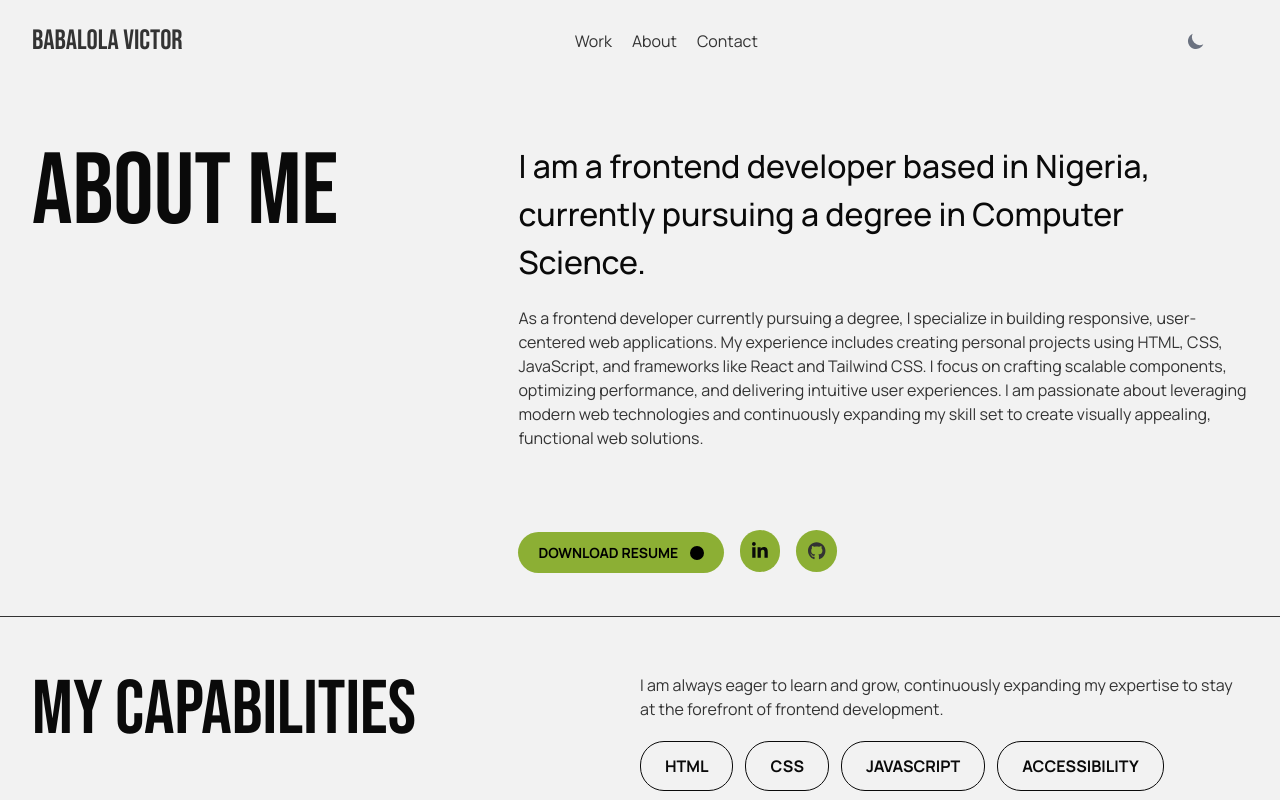
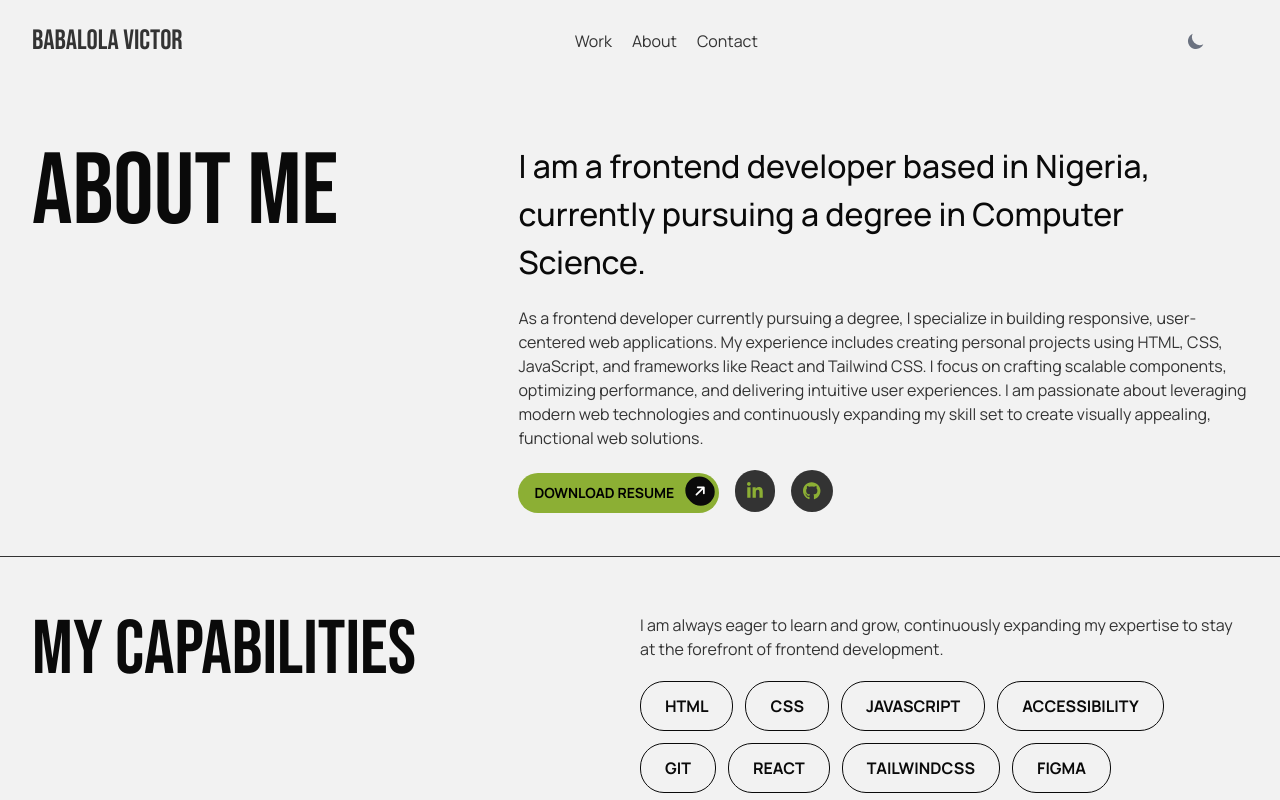
Before and after one commit to ZHADOW999/my-portfolio, a React (Create React App) app: page /About in a window 1280 px wide. Shown: the top 800 px of the page. Built offline with nearby package versions, Linux system fonts and the light colour scheme.

Commit message:
buttonsssssss

```diff
--- a/src/pages/About.js
+++ b/src/pages/About.js
@@ -1,4 +1,4 @@
-import { faCircle } from '@fortawesome/free-solid-svg-icons';
+import { faArrowRight } from '@fortawesome/free-solid-svg-icons';
 import { faGithub, faLinkedinIn } from '@fortawesome/free-brands-svg-icons';
 import { FontAwesomeIcon } from '@fortawesome/react-fontawesome';
 import { Link } from 'react-router-dom';
@@ -34,25 +34,16 @@ const About = () => {
 
                     <p className='3xl:text-3 font-small-text-font text-2 dark:text-dark-theme-textColor-2 text-light-theme-textColor-2 ' >As a frontend developer currently pursuing a degree, I specialize in building responsive, user-centered web applications. My experience includes creating personal projects using HTML, CSS, JavaScript, and frameworks like React and Tailwind CSS. I focus on crafting scalable components, optimizing performance, and delivering intuitive user experiences. I am passionate about leveraging modern web technologies and continuously expanding my skill set to create visually appealing, functional web solutions.</p>
 
-                    <div className='flex items-center gap-4 mt-20'>
-                        {/* <button onClick={handleDownloadResume} className='hover:scale-110 transition-all duration-300 ease pl-[16px] pr-[5px] font-button-font uppercase flex items-center gap-[12px] justify-center py-[3px] rounded-3xl dark:bg-dark-mode-accent text-[14px] bg-light-mode-accent'>
+                    <div className='flex items-center gap-4 mt-5'>
+                        <button onClick={handleDownloadResume} className='hover:scale-110 transition-all duration-300 ease pl-[16px] pr-[5px] font-button-font uppercase flex items-center gap-[12px] justify-center py-[3px] rounded-3xl dark:bg-dark-mode-accent text-[14px] bg-light-mode-accent'>
                             download resume <span><FontAwesomeIcon icon={faArrowRight} className='-rotate-45 text-white p-2 bg-dark-bg rounded-full' /></span>
-                        </button> */}
-                          <button onClick={handleDownloadResume} className=' hover:scale-110 transition-all duration-300 ease px-5 dark:text-dark-bg   font-button-font uppercase flex items-center gap-[12px] justify-center py-[10px] rounded-3xl dark:bg-dark-mode-accent text-[14px] bg-light-mode-accent'>
-                            download resume <span><FontAwesomeIcon icon={faCircle} className='-rotate-45 text-black ' /></span>
                         </button>
-                        {/* <Link to="https://linkedin.com/in/victor-babalola-875a1030b" target='_blank'>
+                        <Link to="https://linkedin.com/in/victor-babalola-875a1030b" target='_blank'>
                             <FontAwesomeIcon icon={faLinkedinIn} className='hover:scale-110 transition-all duration-300 ease  text-3 bg-light-theme-textColor-2 p-3 rounded-full dark:text-dark-mode-accent text-light-mode-accent' />
-                        </Link> */}
-                        <Link to="https://linkedin.com/in/victor-babalola-875a1030b" target='_blank'>
-                            <FontAwesomeIcon icon={faLinkedinIn} className='hover:scale-110 transition-all duration-300 ease  text-3 text-dark-bg p-3 rounded-full dark:bg-dark-mode-accent bg-light-mode-accent' />
                         </Link>
                         <Link to="https://github.com/ZHADOW999" target='_blank'>
-                            <FontAwesomeIcon icon={faGithub} className='hover:scale-110 transition-all duration-300 ease text-3 text-light-theme-textColor-2 p-3 rounded-full dark:bg-dark-mode-accent bg-light-mode-accent' />
+                            <FontAwesomeIcon icon={faGithub} className='hover:scale-110 transition-all duration-300 ease text-3 bg-light-theme-textColor-2 p-3 rounded-full dark:text-dark-mode-accent text-light-mode-accent' />
                         </Link>
-                        {/* <Link to="https://github.com/ZHADOW999" target='_blank'>
-                            <FontAwesomeIcon icon={faGithub} className='hover:scale-110 transition-all duration-300 ease text-3 bg-light-theme-textColor-2 p-3 rounded-full dark:text-dark-mode-accent text-light-mode-accent' />
-                        </Link> */}
                     </div>
                 </article>
             </section>
```
